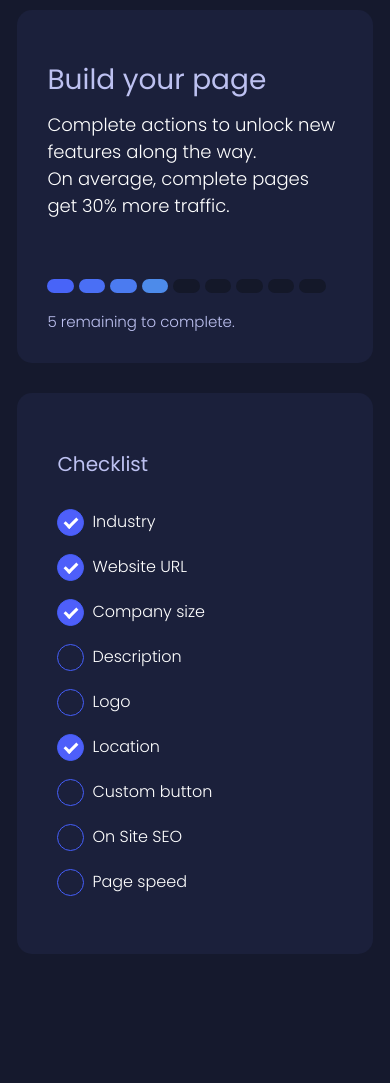
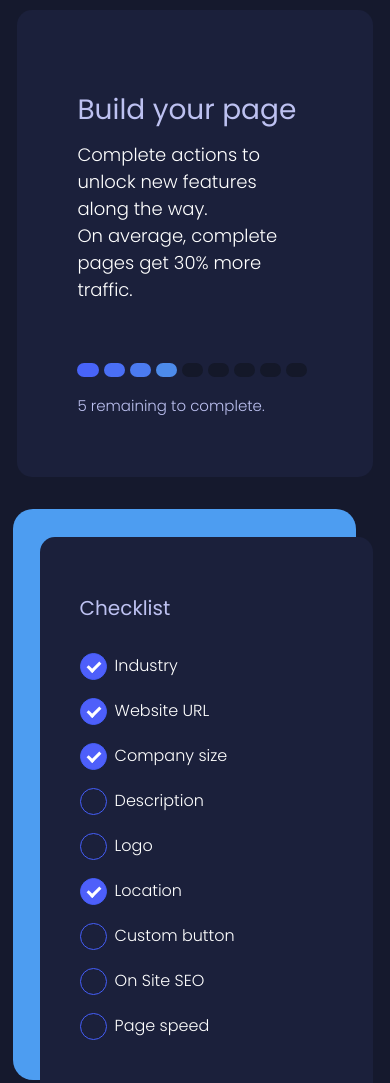
Before and after one commit to neluttu/progress-checks, a plain HTML site: page index.html in a window 390 px wide. Shown: the top 1083 px of the page. Before the commit the page ends 964 px from the top, so only its background shows below. Drawn offline with nearby package versions, Linux system fonts and the light colour scheme.

Commit message:
Added blue shadow on mobile

```diff
--- a/styles.css
+++ b/styles.css
@@ -70,16 +70,17 @@ body {
         margin-right: 0px;
         width: 96%;
         margin:auto;
-        padding: 30px;
     }
 
     .container > div:last-of-type {
         display: block;
         width: auto;
-        max-width: 96%;
-        box-shadow: none;
-        margin: auto;
-        margin-top:30px;
+        max-width: 90%;
+        margin-left: auto;
+        margin-right: 2%;
+        margin-top:60px;
+        -webkit-box-shadow: -42px -46px 0px 5px #4D9DF1;
+        box-shadow: -22px -23px 0px 5px #4D9DF1;
 
     }
 }
```
